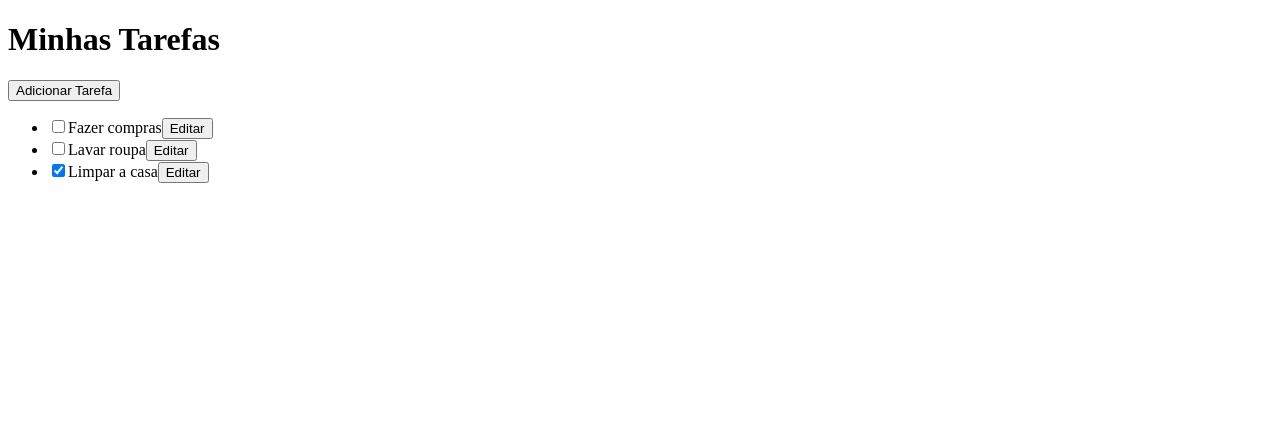
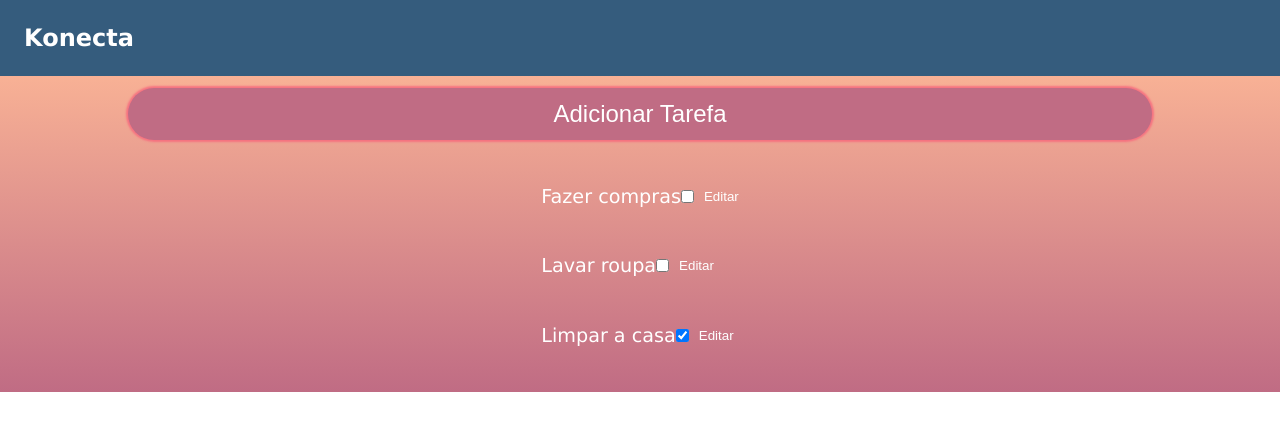
Before and after one commit to Edmitsu/todovue, a Vue app: page / in a window 1280 px wide. Shown: the top 430 px of the page. Built offline with nearby package versions, Linux system fonts and the light colour scheme.

Commit message:
alterações no estilo

```diff
--- a/src/App.vue
+++ b/src/App.vue
@@ -1,14 +1,14 @@
 <template>
   <div class="container">
     <header class="header">
-      <h1 class="header__title">Minhas Tarefas</h1>
-      <button class="header__add-task-btn" @click="showModal = true">Adicionar Tarefa</button>
+      <h1 class="header__title">Konecta</h1>
     </header>
     <main class="main">
+      <button class="add-task-btn" @click="showModal = true">Adicionar Tarefa</button>
       <ul class="task-list">
         <li v-for="task in tasks" :key="task.id" class="task-list__item">
+          <span :class="{ 'task-list__task--completed': task.completed }">{{ task.name }}</span>
           <input type="checkbox" v-model="task.completed" />
-          <span :class="{ 'task-list__task--completed': task.completed }">{{ task.name }}</span>
           <button class="task-list__edit-task-btn" @click="showModal = true; selectedTask = task">Editar</button>
         </li>
       </ul>
@@ -20,8 +20,8 @@
         <input class="modal__input" v-model="form.name" />
       </form>
       <div class="modal__actions">
+        <button class="modal__save-btn" @click="saveTask">{{ selectedTask ? 'Salvar' : 'Adicionar' }}</button>
         <button class="modal__cancel-btn" @click="showModal = false">Cancelar</button>
-        <button class="modal__save-btn" @click="saveTask">{{ selectedTask ? 'Salvar' : 'Adicionar' }}</button>
       </div>
     </modal>
   </div>
@@ -41,7 +41,7 @@ export default {
       selectedTask: null,
       form: {
         name: ''
-      }
+      },
     };
   },
   methods: {
@@ -75,3 +75,126 @@ export default {
   },
 };
 </script>
+
+<style>
+  *{
+    box-sizing: border-box;
+    padding: 0;
+    margin: 0;
+  }
+  .header{
+    display: flex;
+    flex-flow: column wrap;
+    align-items: flex-start;
+    font-weight: bold;
+    font-family:Verdana, Geneva, Tahoma, sans-serif;
+    padding: 1.5em 0.5em 1.5em 1.5em;
+    background-color: #355C7D;
+    width: 100%;
+    color: white;
+  }
+  .header__title{
+    font-size: 1.5em;
+    background-color: transparent;
+  }
+  .add-task-btn{
+    font-size: 1.5em;
+    border: 0px;
+    margin: 0.5em 0 0 0;
+    padding: 0.5em;
+    cursor: pointer;
+    background-color: #C06C84;
+    box-shadow: 0px 0px 2px 2px #F67280;
+    width: 80%;
+    color: white;
+    border-radius: 1.5em;
+  }
+  .main{
+    font-family:Verdana, Geneva, Tahoma, sans-serif;
+    display: flex;
+    flex-direction: column;
+    align-items: center;
+    background: linear-gradient(#F8B195, #C06C84);
+    background-size: cover;
+    color: white;
+  }
+  .task-list{
+    list-style-type: none;
+    display: flex;
+    flex-direction: column;
+    align-items: center;
+    font-family:Verdana, Geneva, Tahoma, sans-serif;
+    padding: 1.4em;
+  }
+
+  .task-list__item{
+    display: flex;
+    align-items: center;
+    align-self: flex-start;
+    padding: 1.2em;
+    font-size: 1.2em;
+  }
+
+  .task-list__edit-task-btn{
+    display: flex;
+    flex-direction: row;
+    margin-left: 10px;
+    background: transparent;
+    color: rgb(255, 255, 255);
+    border: none;
+    border-radius: 1.5em;
+  }
+
+  .modal__title{
+    display: flex;
+    flex-direction: column;
+    align-items: center;
+    font-weight: bold;
+    font-family:Verdana, Geneva, Tahoma, sans-serif;
+    padding: 25px 0 25px 0;
+    background-color: #355C7D;
+    width: 100%;
+    color: rgb(255, 255, 255);
+    font-size: 2em;
+  }
+
+  .modal__form{
+    font-family:Verdana, Geneva, Tahoma, sans-serif;
+    padding: 1em;
+    background: linear-gradient(#F8B195, #C06C84);
+    color: rgb(255, 255, 255);
+  }
+  .modal__label{
+    background-color: transparent;
+  }
+  .modal__input{
+    padding: 0.5em;
+    margin: 1em;
+    border-radius: 1em;
+    background-color: #C06C84;
+    color: rgb(255, 255, 255);
+    border: none;
+
+  }
+  .modal__actions{
+    display: flex;
+    padding: 1em;
+    justify-content: flex-end;
+    background: linear-gradient(#C06C84, #6C5B7B);
+    color: white;
+  }
+  .modal__save-btn{
+    background-color: #C06C84;
+    border-radius: 1em;
+    color: rgb(255, 255, 255);
+    padding:0.5em;
+    margin: 0.5em;
+  }
+  .modal__cancel-btn{
+    background-color: #C06C84;
+    border-radius: 1em;
+    color: rgb(255, 255, 255);
+    padding:0.5em;
+    margin: 0.5em;
+  }
+</style>
```
Also changed, not shown: src/assets/banner-image.jpg (added).
